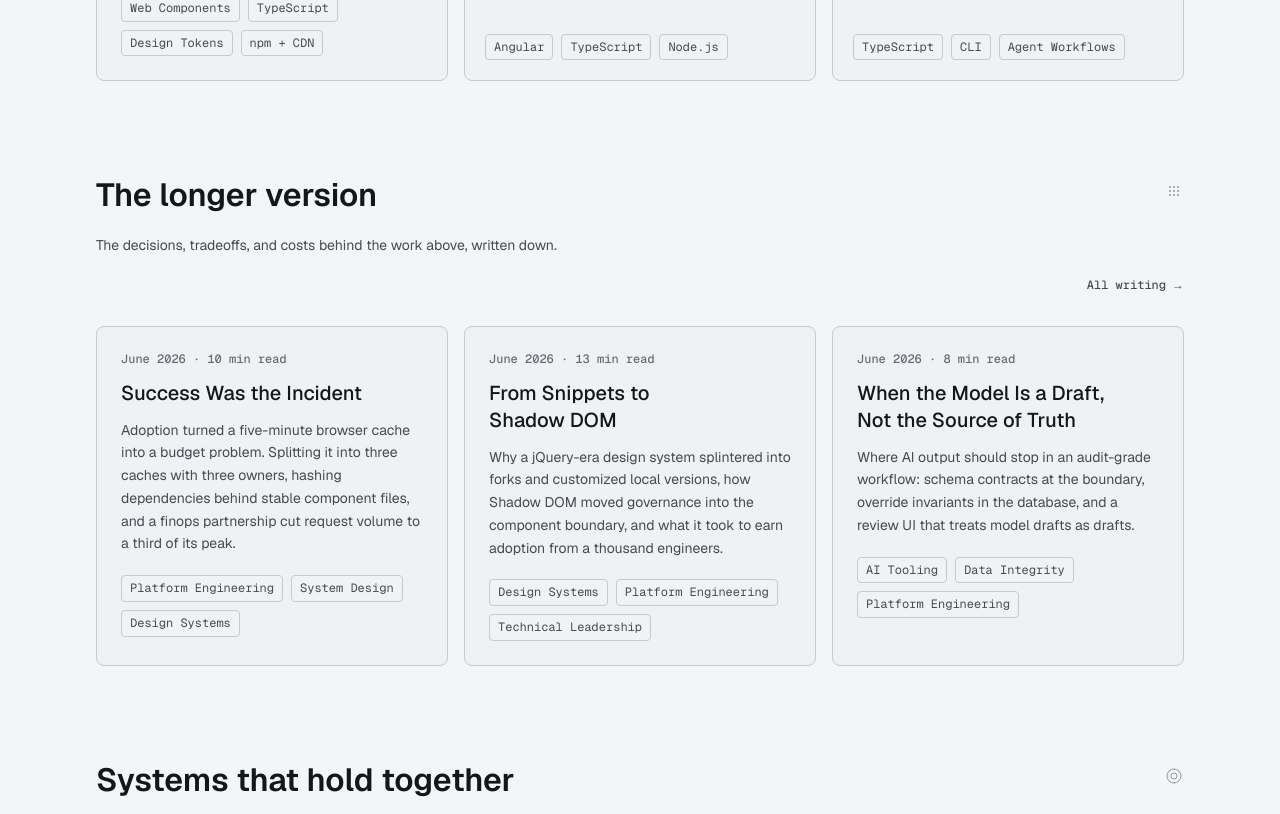
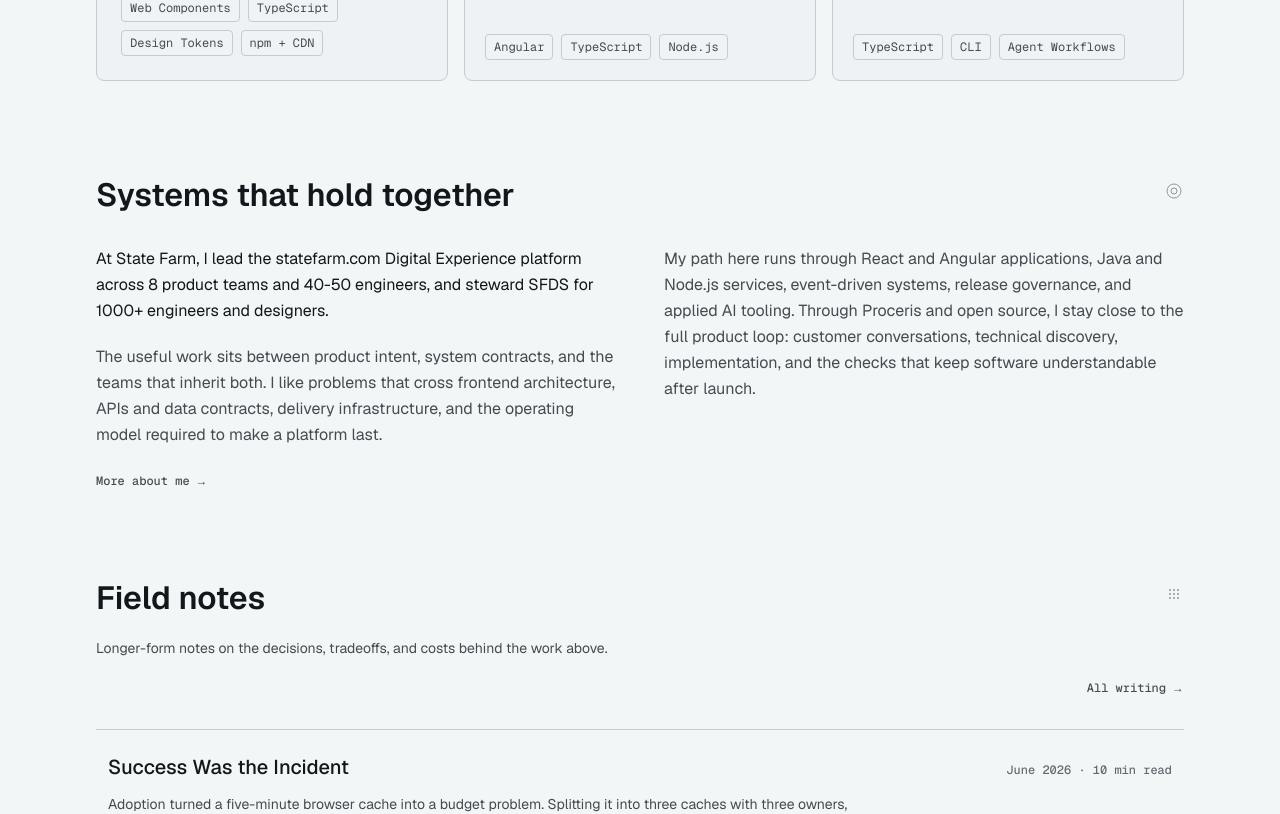
Before and after one commit to connordibble/connordibble.dev, a Next.js app: page / in a window 1280 px wide. Shown: the part 1360-2174 px from the top of the page. Built offline with nearby package versions, Linux system fonts and the light colour scheme.

Commit message:
style: reorder homepage sections and balance hero role line

```diff
--- a/src/app/page.tsx
+++ b/src/app/page.tsx
@@ -7,6 +7,13 @@ import { Experience } from "@/components/experience";
 import { Skills } from "@/components/skills";
 import { Contact } from "@/components/contact";
 import { Footer } from "@/components/footer";
+import { pageMetadata, siteDescription, siteTitle } from "@/lib/seo";
+
+export const metadata = pageMetadata({
+  title: siteTitle,
+  description: siteDescription,
+  path: "/",
+});
 
 export default function Home() {
   return (
@@ -15,8 +22,8 @@ export default function Home() {
       <main id="main-content" tabIndex={-1} className="flex-1">
         <Hero />
         <Projects />
+        <About />
         <WritingHighlights />
-        <About />
         <Experience />
         <Skills />
         <Contact />
--- a/src/components/hero.tsx
+++ b/src/components/hero.tsx
@@ -30,7 +30,7 @@ export function Hero() {
         <h1 className="font-editorial max-w-[12ch] text-[4rem] font-normal leading-[0.9] text-text text-pretty sm:text-[6rem] lg:text-[7rem]">
           Connor Dibble
         </h1>
-        <p className="mt-6 font-mono text-caption text-accent">
+        <p className="mt-6 max-w-[34rem] text-balance font-mono text-caption text-accent">
           Platform engineering / design systems / AI tooling
         </p>
         <p className="mt-5 max-w-[41rem] text-body leading-relaxed text-text-muted text-pretty">
--- a/src/components/writing-highlights.tsx
+++ b/src/components/writing-highlights.tsx
@@ -1,7 +1,7 @@
 import Link from "next/link";
 import { SectionLabel } from "./section-label";
 import { SectionMark } from "./section-mark";
-import { WritingCard } from "./writing-card";
+import { WritingRow } from "./writing-row";
 import { getFeaturedWriting } from "@/data/writing";
 
 export function WritingHighlights() {
@@ -15,10 +15,10 @@ export function WritingHighlights() {
       <div>
         <div className="grid gap-x-6 gap-y-5 sm:grid-cols-[minmax(0,1fr)_auto]">
           <div className="min-w-0">
-            <SectionLabel rule={false}>The longer version</SectionLabel>
+            <SectionLabel rule={false}>Field notes</SectionLabel>
             <p className="mt-5 max-w-2xl text-body-small leading-relaxed text-text-muted text-pretty">
-              The decisions, tradeoffs, and costs behind the work above,
-              written down.
+              Longer-form notes on the decisions, tradeoffs, and costs behind
+              the work above.
             </p>
           </div>
           <span className="hidden justify-self-end pt-1 sm:block">
@@ -33,10 +33,10 @@ export function WritingHighlights() {
           </Link>
         </div>
       </div>
-      <ul className="mt-8 grid grid-cols-1 gap-4 md:grid-cols-3">
+      <ul className="mt-8 divide-y divide-border border-y border-border">
         {featured.map((post) => (
           <li key={post.slug}>
-            <WritingCard post={post} />
+            <WritingRow post={post} />
           </li>
         ))}
       </ul>
```
Also changed, not shown: 1 other file (tests, documents, lock files or other folders).
